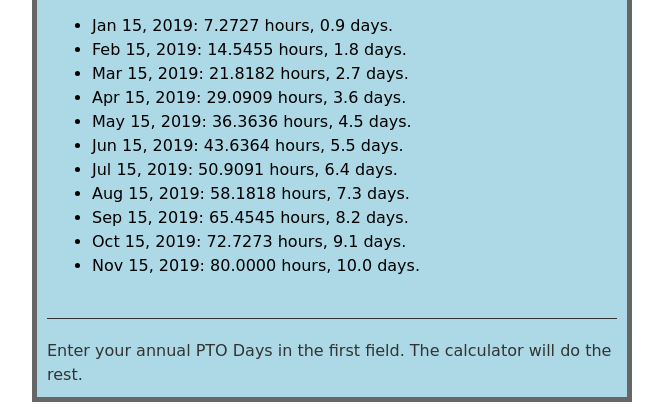
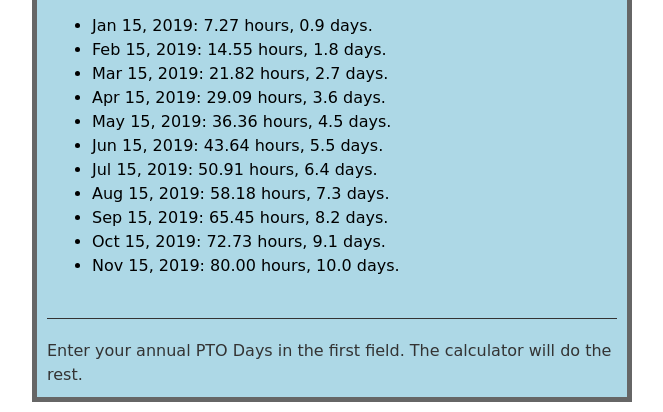
Before and after one commit to cngodles/pto, a plain HTML site: page index.html in a window 1280 px wide. Shown: the part 416-828 px from the top of the page, without its empty margins (308-971 px from the left). Drawn offline with nearby package versions, Linux system fonts and the light colour scheme; a web font is replaced by a local one.

Commit message:
Better Input, Less Decimals

```diff
--- a/index.html
+++ b/index.html
@@ -30,7 +30,7 @@
 <body>
     <div id="stage">
         <h1>PTO</h1>
-        <div><input type="number" id="days" value="10" step="1"> PTO Annual Days</div>
+        <div><input type="number" id="days" value="10" step="1" pattern="[0-9]*" inputmode="numeric"> PTO Annual Days</div>
         <div id="result_hours">...</div>
         <div id="result_per">...</div>
         <div id="result_mtm">...</div>
@@ -50,7 +50,7 @@
 
           var days = parseFloat($("#days").val())
           var hours = days * 8;
-          var accrual = (hours / 11).toFixed(4);
+          var accrual = (hours / 11).toFixed(2);
           var fullaccrual = hours / 11;
           var fulldays = days / 11;
 
@@ -60,17 +60,17 @@
           var mtm = [];
           mtm.push("<h2>PTO Accrual Throughout 2019</h2>");
           mtm.push("<ul>");
-          mtm.push("<li>Jan 15, 2019: "+fullaccrual.toFixed(4)+" hours, "+fulldays.toFixed(1)+" days.</li>");
-          mtm.push("<li>Feb 15, 2019: "+(fullaccrual*2).toFixed(4)+" hours, "+(fulldays * 2).toFixed(1)+" days.</li>");
-          mtm.push("<li>Mar 15, 2019: "+(fullaccrual*3).toFixed(4)+" hours, "+(fulldays * 3).toFixed(1)+" days.</li></li>");
-          mtm.push("<li>Apr 15, 2019: "+(fullaccrual*4).toFixed(4)+" hours, "+(fulldays * 4).toFixed(1)+" days.</li></li>");
-          mtm.push("<li>May 15, 2019: "+(fullaccrual*5).toFixed(4)+" hours, "+(fulldays * 5).toFixed(1)+" days.</li></li>");
-          mtm.push("<li>Jun 15, 2019: "+(fullaccrual*6).toFixed(4)+" hours, "+(fulldays * 6).toFixed(1)+" days.</li></li>");
-          mtm.push("<li>Jul 15, 2019: "+(fullaccrual*7).toFixed(4)+" hours, "+(fulldays * 7).toFixed(1)+" days.</li></li>");
-          mtm.push("<li>Aug 15, 2019: "+(fullaccrual*8).toFixed(4)+" hours, "+(fulldays * 8).toFixed(1)+" days.</li></li>");
-          mtm.push("<li>Sep 15, 2019: "+(fullaccrual*9).toFixed(4)+" hours, "+(fulldays * 9).toFixed(1)+" days.</li></li>");
-          mtm.push("<li>Oct 15, 2019: "+(fullaccrual*10).toFixed(4)+" hours, "+(fulldays * 10).toFixed(1)+" days.</li></li>");
-          mtm.push("<li>Nov 15, 2019: "+(fullaccrual*11).toFixed(4)+" hours, "+(fulldays * 11).toFixed(1)+" days.</li></li>");
+          mtm.push("<li>Jan 15, 2019: "+fullaccrual.toFixed(2)+" hours, "+fulldays.toFixed(1)+" days.</li>");
+          mtm.push("<li>Feb 15, 2019: "+(fullaccrual*2).toFixed(2)+" hours, "+(fulldays * 2).toFixed(1)+" days.</li>");
+          mtm.push("<li>Mar 15, 2019: "+(fullaccrual*3).toFixed(2)+" hours, "+(fulldays * 3).toFixed(1)+" days.</li></li>");
+          mtm.push("<li>Apr 15, 2019: "+(fullaccrual*4).toFixed(2)+" hours, "+(fulldays * 4).toFixed(1)+" days.</li></li>");
+          mtm.push("<li>May 15, 2019: "+(fullaccrual*5).toFixed(2)+" hours, "+(fulldays * 5).toFixed(1)+" days.</li></li>");
+          mtm.push("<li>Jun 15, 2019: "+(fullaccrual*6).toFixed(2)+" hours, "+(fulldays * 6).toFixed(1)+" days.</li></li>");
+          mtm.push("<li>Jul 15, 2019: "+(fullaccrual*7).toFixed(2)+" hours, "+(fulldays * 7).toFixed(1)+" days.</li></li>");
+          mtm.push("<li>Aug 15, 2019: "+(fullaccrual*8).toFixed(2)+" hours, "+(fulldays * 8).toFixed(1)+" days.</li></li>");
+          mtm.push("<li>Sep 15, 2019: "+(fullaccrual*9).toFixed(2)+" hours, "+(fulldays * 9).toFixed(1)+" days.</li></li>");
+          mtm.push("<li>Oct 15, 2019: "+(fullaccrual*10).toFixed(2)+" hours, "+(fulldays * 10).toFixed(1)+" days.</li></li>");
+          mtm.push("<li>Nov 15, 2019: "+(fullaccrual*11).toFixed(2)+" hours, "+(fulldays * 11).toFixed(1)+" days.</li></li>");
           mtm.push("</ul>");
           var mtmhtml = mtm.join("\n");
           $("#result_mtm").html(mtmhtml);
```
